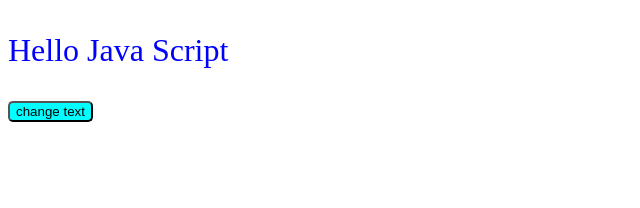
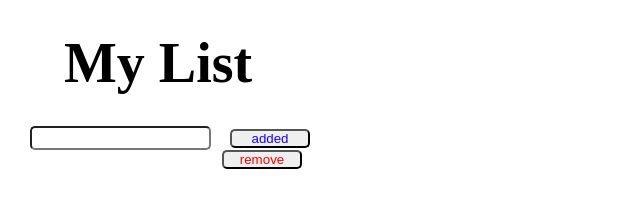
Before and after one commit to iskrenpetkov/JavaScript, a plain HTML site: page index.html in a window 1280 px wide. Shown: the whole page, without its empty margins (0-640 px from the left). Drawn offline with Linux system fonts and the light colour scheme.

Commit message:
Add files via upload

```diff
--- a/index.css
+++ b/index.css
@@ -1,10 +1,35 @@
-button{
+
+*{
+    margin: 0;
+    padding: 0;
+}
+
+
+
+h1{
+    margin: 31px 64px;
+    font-size: 56px;
+}
+#itemInput{
+    margin-left: 30px;
+    height: 20px;
     border-radius: 5px;
-    background-color: aqua;
-    cursor: pointer;
-
 }
-p {
-    color: blue;
-    font-size: 32px;
+#addButton{
+    border-radius: 5px;
+    margin-left: 15px;
+    width: 80px;
+    color: rgb(25, 0, 255);
 }
+#removeButton{
+    border-radius: 5px;
+    margin-left: 15px;
+    width: 80px;
+    color: red;
+    display: flex;
+    justify-content: center;
+    margin-left: 222px;
+}
+#myList li{
+    margin-left: 50px;
+}
--- a/index.html
+++ b/index.html
@@ -11,12 +11,17 @@
 </head>
 
 <body>
+    <div>
+        <h1>My List</h1>
+        <input id="itemInput" type="text" pattern="list">
+        <button id="addButton" onclick="addItem()">added</button>
+        <button id="removeButton" onclick="removeItem()">remove</button>
 
-    <p id="Hello">Hello Java Script</p>
-    <button id="btn" onclick="change()">change text</button>
-
-    <script src="./index.js"></script>
-
+        <div>
+            <ul id="myList"></ul>
+        </div>
+        <script src="./script.js"></script>
+    </div>
 
 
 
--- /dev/null
+++ b/script.js
@@ -0,0 +1,35 @@
+
+function addItem() {
+    let myList = document.getElementById("myList");
+    let itemInput = document.getElementById("itemInput");
+    let btn = document.getElementById('addButton');
+    let inputValue = itemInput.value.trim();
+    if (inputValue !== "") {
+        let newItem = document.createElement("li");
+        newItem.textContent = inputValue;
+        myList.appendChild(newItem);
+        itemInput.value = "";
+        newItem.style.color = 'blue';
+        newItem.style.fontSize = '32px';
+    }
+    btn.style.background = 'blue';
+    btn.style.color = 'white';
+    btn.style.borderRadius = '10px';
+
+
+
+}
+
+
+function removeItem() {
+    let myList = document.getElementById("myList");
+    let listItems = myList.getElementsByTagName("li");
+    let btn =document.getElementById('removeButton');
+    let lastItem = listItems[listItems.length - 1];
+    if (lastItem) {
+        myList.removeChild(lastItem);
+    }
+    btn.style.background = 'red';
+    btn.style.color = 'white';
+    btn.style.borderRadius = '10px';
+}
```
